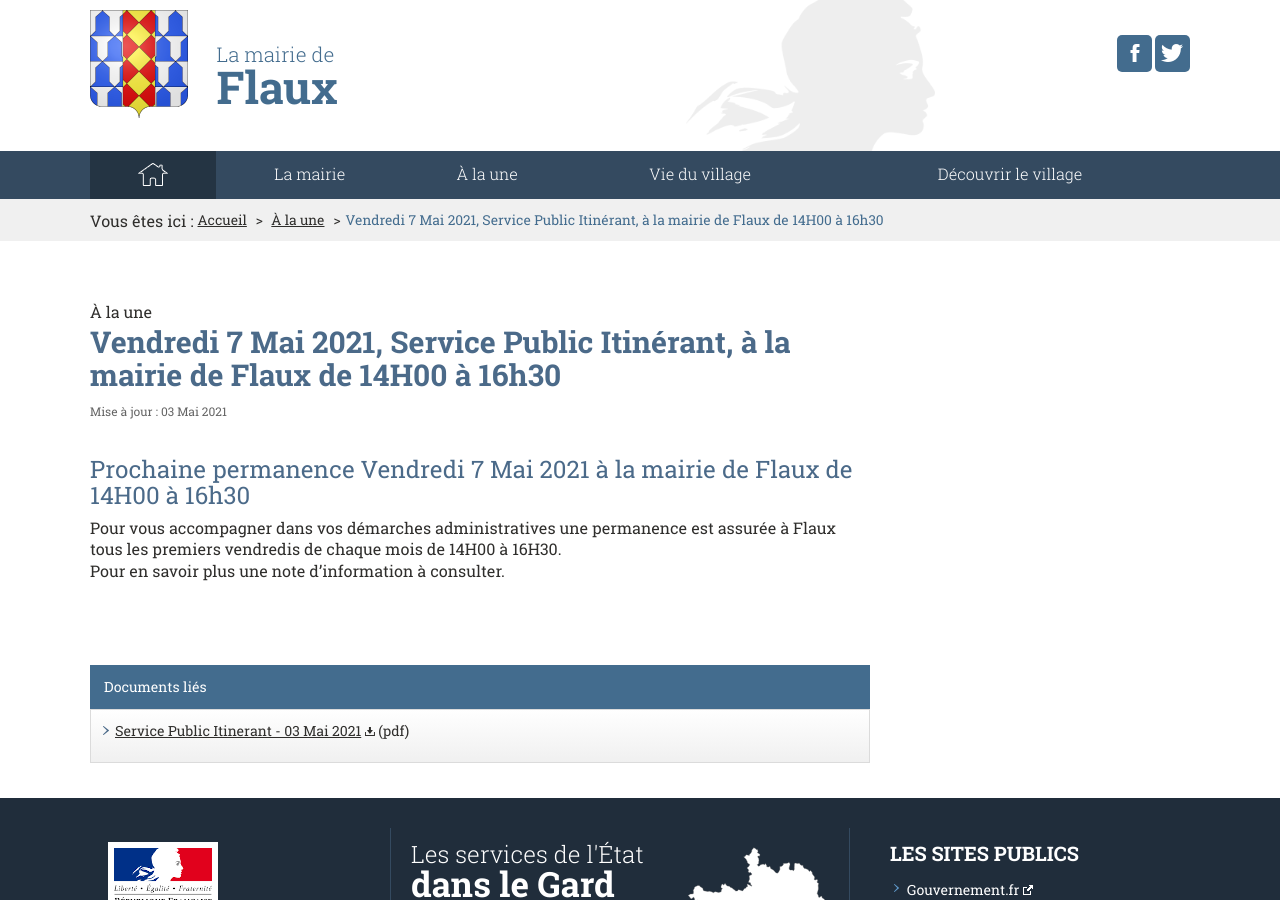
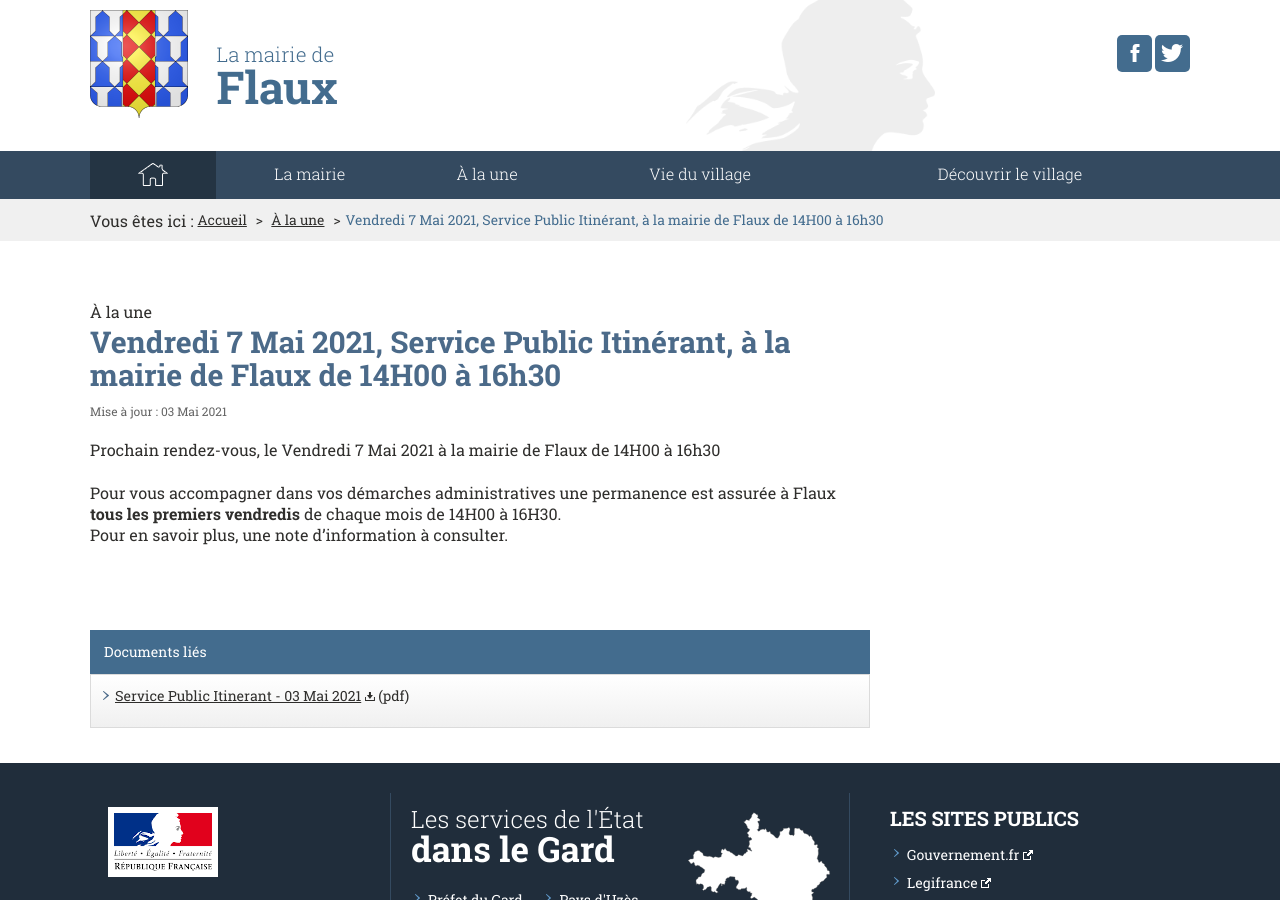
Before and after one commit to Flaux-Village/flaux-village.github.io, a Jekyll site: the page built from _actualites/servicepublicitinerant.md, in a window 1280 px wide and 900 px high. Built offline with Jekyll 4.4.1, drawn with Linux system fonts in a browser that asks for light colours.

Commit message:
Update servicepublicitinerant.md

```diff
--- a/_actualites/servicepublicitinerant.md
+++ b/_actualites/servicepublicitinerant.md
@@ -20,7 +20,7 @@ documents:
 
 ---
 
-# Prochaine permanence Vendredi 7 Mai 2021 à la mairie de Flaux de 14H00 à 16h30
+Prochain rendez-vous, le Vendredi 7 Mai 2021 à la mairie de Flaux de 14H00 à 16h30<br/>
 
-Pour vous accompagner dans vos démarches administratives une permanence est assurée à Flaux tous les premiers vendredis de chaque mois de 14H00 à 16H30.<br/>
-Pour en savoir plus une note d'information à consulter.
+Pour vous accompagner dans vos démarches administratives une permanence est assurée à Flaux <b>tous les premiers vendredis</b> de chaque mois de 14H00 à 16H30.<br/>
+Pour en savoir plus, une note d'information à consulter.
```
